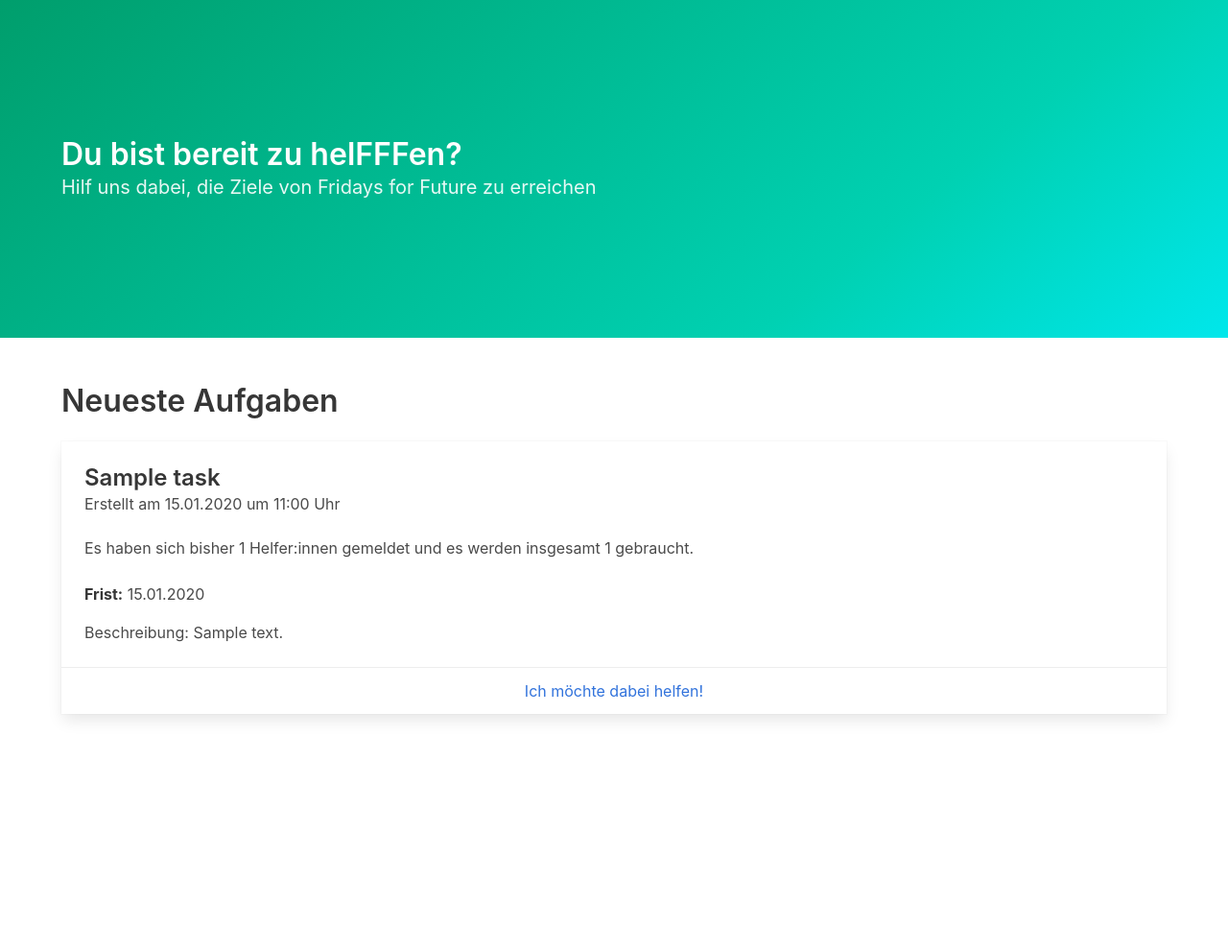
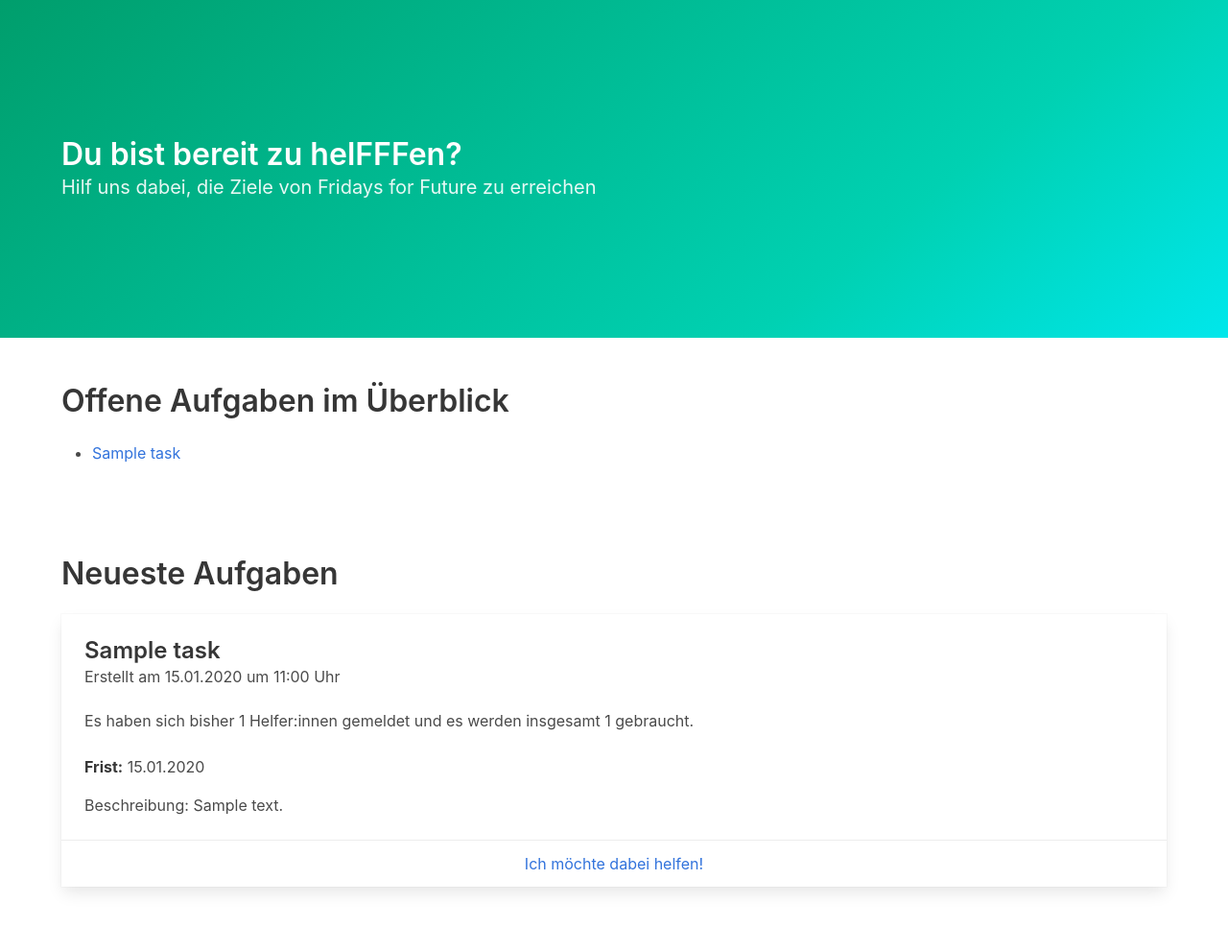
Before and after one commit to wolfskaempf/helfffen, a Django app: page / in a window 1280 px wide. Shown: the part 85-1076 px from the top of the page at 96% size. Before the commit the page ends 835 px from the top, so only its background shows below. Run offline with Django 3.2, Linux system fonts and the light colour scheme; tables that the repository leaves empty hold one stand-in row (values such as "Sample post"); some libraries are stand-ins or nearby versions.

Commit message:
improve order of tasks, add overview

```diff
--- a/helfffencore/views.py
+++ b/helfffencore/views.py
@@ -5,7 +5,7 @@
 
 
 def task_list(request):
-    tasks = Task.objects.all()
+    tasks = Task.objects.all().order_by('-created_at')
 
     context = {"tasks": tasks}
 
--- a/templates/helfffencore/task_list.html
+++ b/templates/helfffencore/task_list.html
@@ -16,6 +16,22 @@
     </section>
     <section class="section">
         <div class="container">
+            <div class="content">
+                <h1 class="title">Offene Aufgaben im Überblick</h1>
+                {% if tasks %}
+                    <ul>
+                        {% for task in tasks %}
+                            <li>
+                                <a href="{% url 'helfffen:task_show' task.id %}">{{ task.title }}</a>
+                            </li>
+                        {% endfor %}
+                    </ul>
+                {% endif %}
+            </div>
+        </div>
+    </section>
+    <section class="section">
+        <div class="container">
             <h1 class="title">Neueste Aufgaben</h1>
             {% if tasks %}
                 {% for task in tasks %}
```
